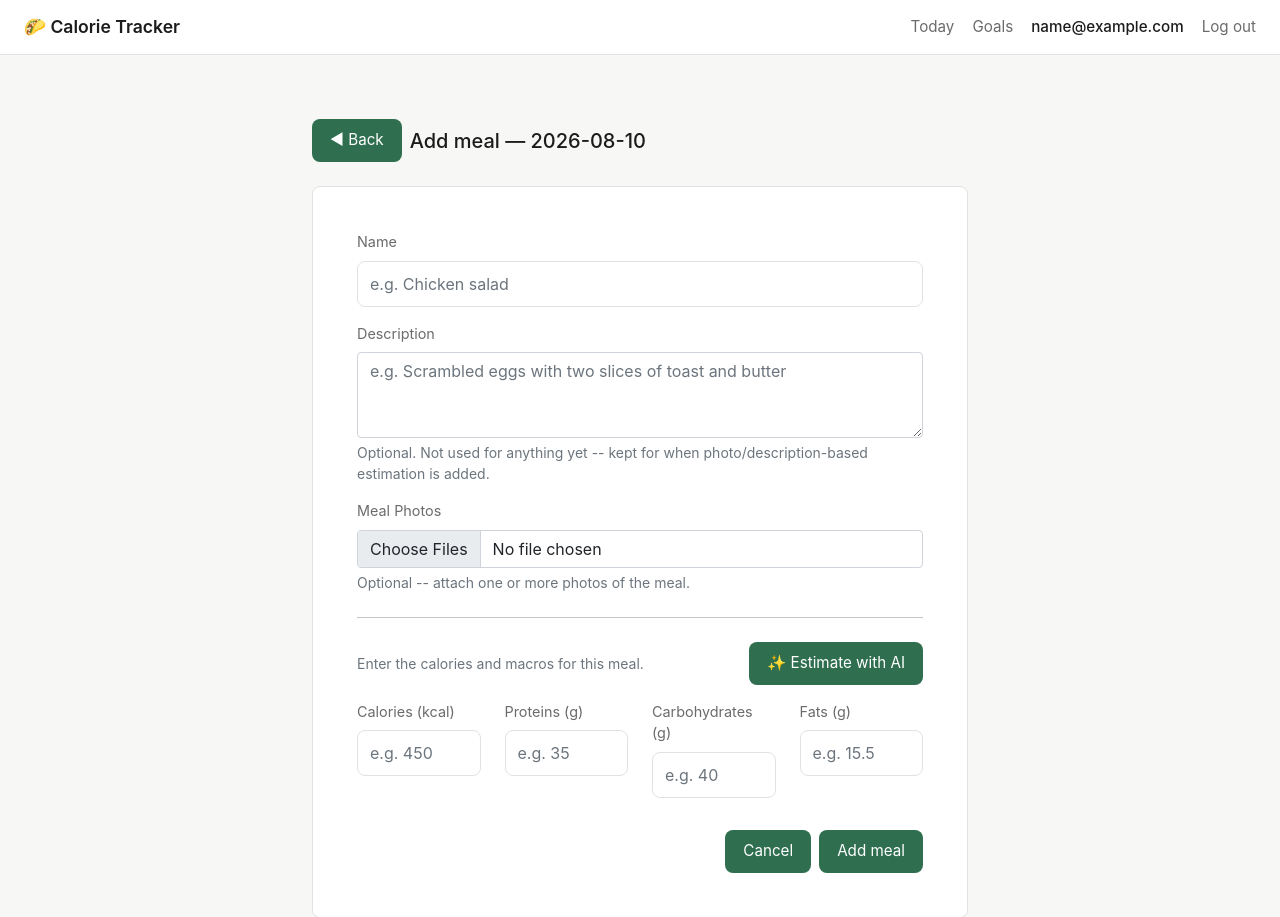
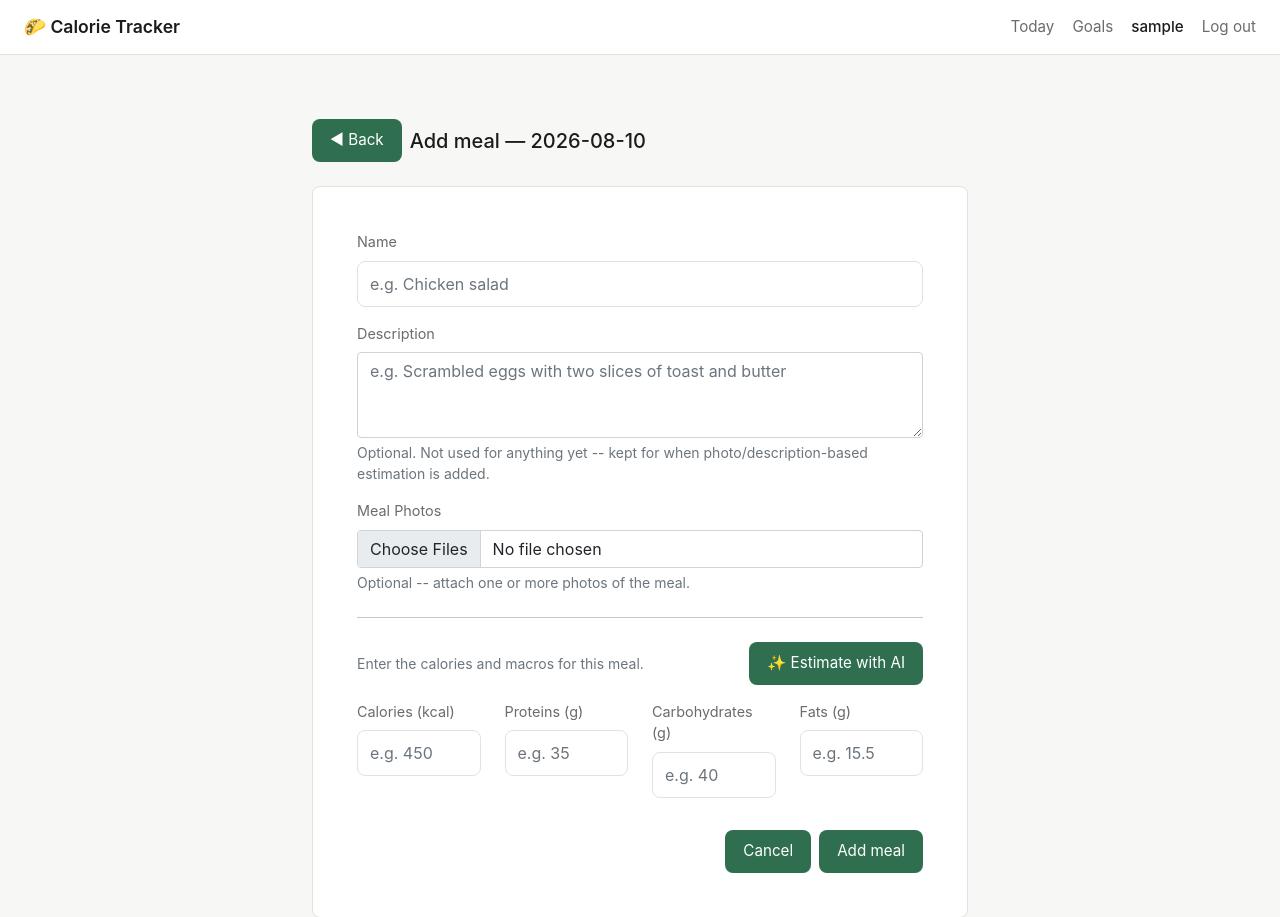
Before and after one commit to fishija/calorie-tracker, a Flask app: page /meals/add?date_str=2026-08-10 in a window 1280 px wide. Shown: the top 917 px of the page. Run offline with Flask 3, Linux system fonts and the light colour scheme; the visitor is signed in with stand-in values (Sample User, id 1); parts of the project's set-up code (start-up, migrations or seed data) failed here and were passed over; some libraries are stand-ins or nearby versions.

Commit message:
style(templates): integers in totals and username instead of email
Remove decimals from meal totals display and use username instead of email in navbar.

```diff
--- a/app/static/css/style.css
+++ b/app/static/css/style.css
@@ -41,7 +41,7 @@ nav a {
     text-decoration: none;
 }
 nav a:hover { color: var(--text); }
-nav .user-email {
+nav .user-username {
     color: var(--text);
     font-weight: 500;
 }
--- a/app/templates/base.html
+++ b/app/templates/base.html
@@ -16,7 +16,7 @@
         <a href="{{ url_for('meals.index') }}">Today</a>
         <a href="{{ url_for('goals.index') }}">Goals</a>
 
-        <span class="user-email">{{ current_user.email }}</span>
+        <span class="user-username">{{ current_user.username }}</span>
         <a href="{{ url_for('auth.logout') }}">Log out</a>
       {% else %}
         <a href="{{ url_for('auth.login') }}">Log in</a>
```
Also changed, not shown: app/templates/meals/day.html (+4 -4 lines).
